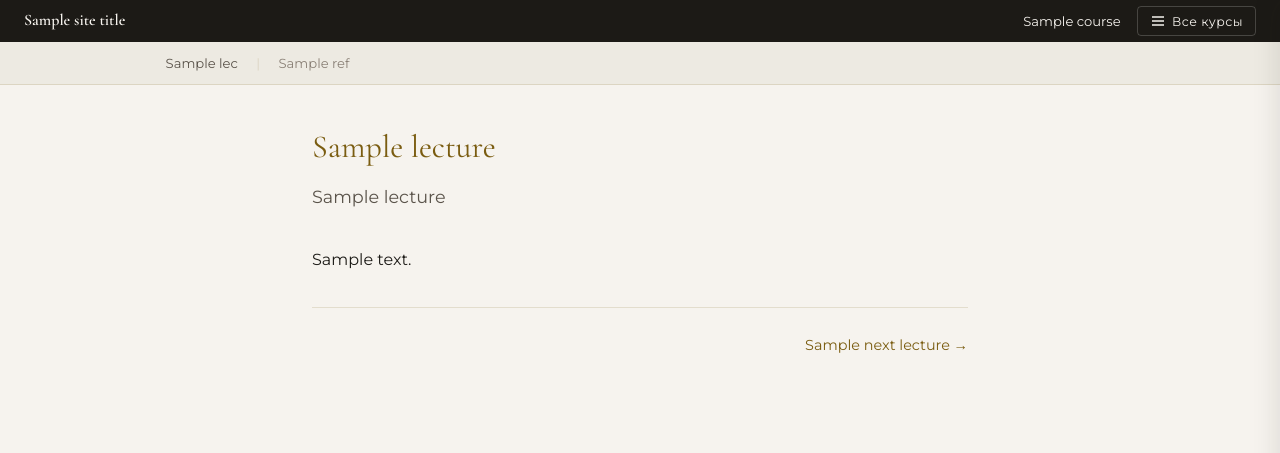
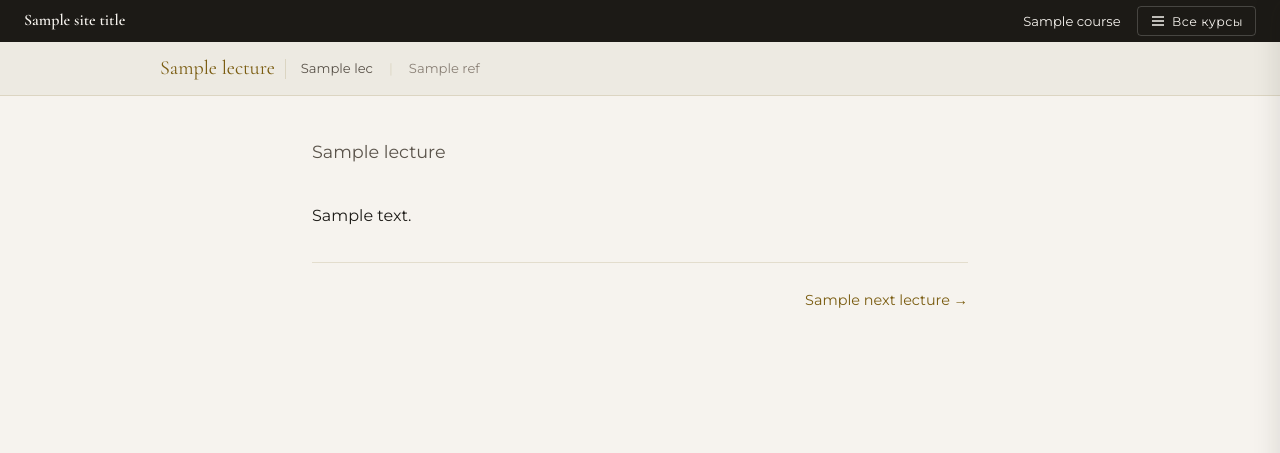
Before and after one commit to Krasobas/bible-app, a FastAPI app: template app/templates/lecture.html in a window 1280 px wide. Shown: the top 453 px of the page. Run offline with FastAPI, Linux system fonts and the light colour scheme; the template is opened without the code that fills it: most values are stand-ins (such as "Sample title", 1, 10 or a date in 2020).

Commit message:
fix lecture header

```diff
--- a/app/templates/lecture.html
+++ b/app/templates/lecture.html
@@ -8,20 +8,32 @@
 {% block title %}{{ lecture.title }} — {{ course.title }} — {{ site_title }}{% endblock %}
 
 {% block content %}
+{% set ns = namespace(short_title=lecture.title, desc_title='') %}
+{% if ' — ' in lecture.title %}
+    {% set parts = lecture.title.split(' — ') %}
+    {% set ns.short_title = parts[0] %}
+    {% set ns.desc_title = parts[1] %}
+{% endif %}
+
 <div class="lecture-layout">
 
-<!-- Sub-navigation for this course -->
+<!-- Sub-navigation + lecture title combined -->
 <div class="subnav">
     <div class="subnav-inner">
+        <h1 class="subnav-title">{{ ns.short_title }}</h1>
+        <span class="subnav-divider"></span>
+        <nav class="subnav-links">
             {% for lec in course.lectures %}
+            {% set lec_short = lec.title.split(' — ')[0] %}
             <a href="/{{ course.slug }}/{{ lec.slug }}/"
                class="subnav-link {% if lec.slug == lecture.slug %}active{% endif %}"
-        >{{ lec.title }}</a>
+            >{{ lec_short }}</a>
             {% endfor %}
             <span class="subnav-sep">|</span>
             {% for ref in ref_pages %}
             <a href="/{{ course.slug }}/ref/{{ ref.slug }}/" class="subnav-ref">{{ ref.title }}</a>
             {% endfor %}
+        </nav>
     </div>
 </div>
 
@@ -30,7 +42,7 @@
     <!-- Scripture column -->
     <div class="scripture-column scroll-hidden" id="scriptureCol">
 
-        <h1>{{ lecture.title }}</h1>
+        {% if ns.desc_title %}<p class="subtitle">{{ ns.desc_title }}</p>{% endif %}
         {% if lecture.subtitle %}<p class="subtitle">{{ lecture.subtitle }}</p>{% endif %}
 
         {{ lecture.content | safe }}
--- a/static/style.css
+++ b/static/style.css
@@ -218,7 +218,7 @@ a:hover { text-decoration: underline; }
 .subnav {
     background: var(--surface);
     border-bottom: 1px solid var(--border);
-    padding: 0.4rem 1.5rem;
+    padding: 0.5rem 1.5rem;
     font-size: 0.82rem;
     overflow-x: auto;
     flex-shrink: 0;
@@ -227,8 +227,18 @@ a:hover { text-decoration: underline; }
 .subnav { -ms-overflow-style: none; scrollbar-width: none; }
 
 .subnav-inner {
-    display: flex; align-items: center; gap: 0.5rem;
+    display: flex; align-items: center; gap: 0.6rem;
     max-width: 960px; margin: 0 auto;
+}
+.subnav-title {
+    font-family: 'Cormorant Garamond', serif; font-size: 1.25rem; font-weight: 400;
+    color: var(--accent); margin: 0; white-space: nowrap; flex-shrink: 0;
+}
+.subnav-divider {
+    width: 1px; height: 20px; background: var(--border); flex-shrink: 0;
+}
+.subnav-links {
+    display: flex; align-items: center; gap: 0.35rem;
 }
 .subnav-link {
     color: var(--accent-light); text-decoration: none;
@@ -669,7 +679,7 @@ h2 { font-family: 'Cormorant Garamond', serif; font-weight: 300; color: var(--fg
 h3 { font-family: 'Cormorant Garamond', serif; font-weight: 400; color: var(--accent); }
 
 .subtitle {
-    font-size: 1.1rem; color: var(--accent-light); margin-bottom: 2rem;
+    font-size: 1.1rem; color: var(--accent-light); margin-bottom: 2rem; margin-top: 0.5rem;
 }
 
 .term { font-weight: 700; color: var(--accent); }
@@ -1334,6 +1344,9 @@ h3 { font-family: 'Cormorant Garamond', serif; font-weight: 400; color: var(--ac
     .synoptic { grid-template-columns: 1fr; }
 
     .subnav-inner { flex-wrap: wrap; }
+    .subnav-title { font-size: 1.1rem; }
+    .subnav-divider { display: none; }
+    .subnav-links { flex-wrap: wrap; }
 
     .lecture-layout { height: auto; }
     .lecture-nav {
```
Lines whose indentation alone changed are shown as unchanged.
